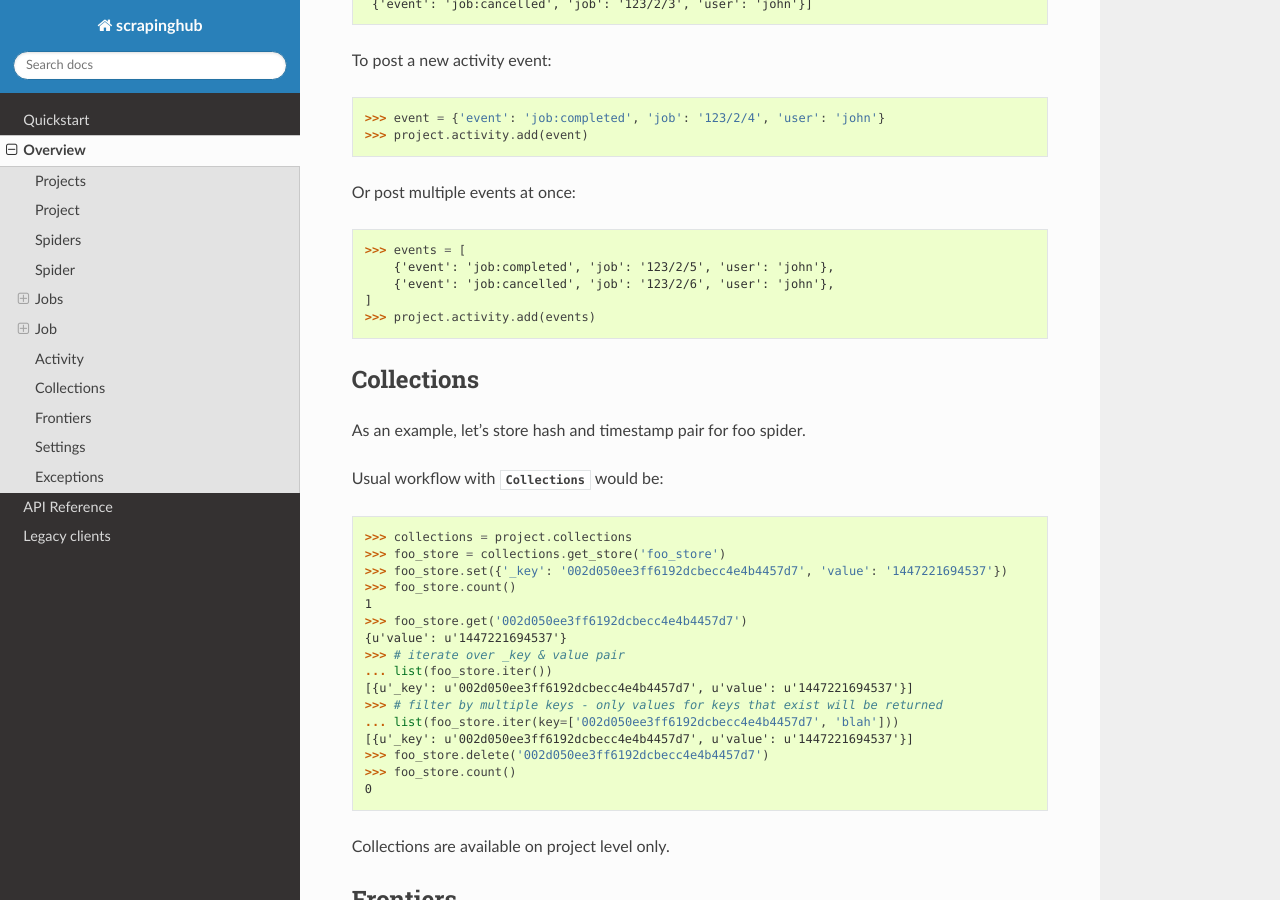
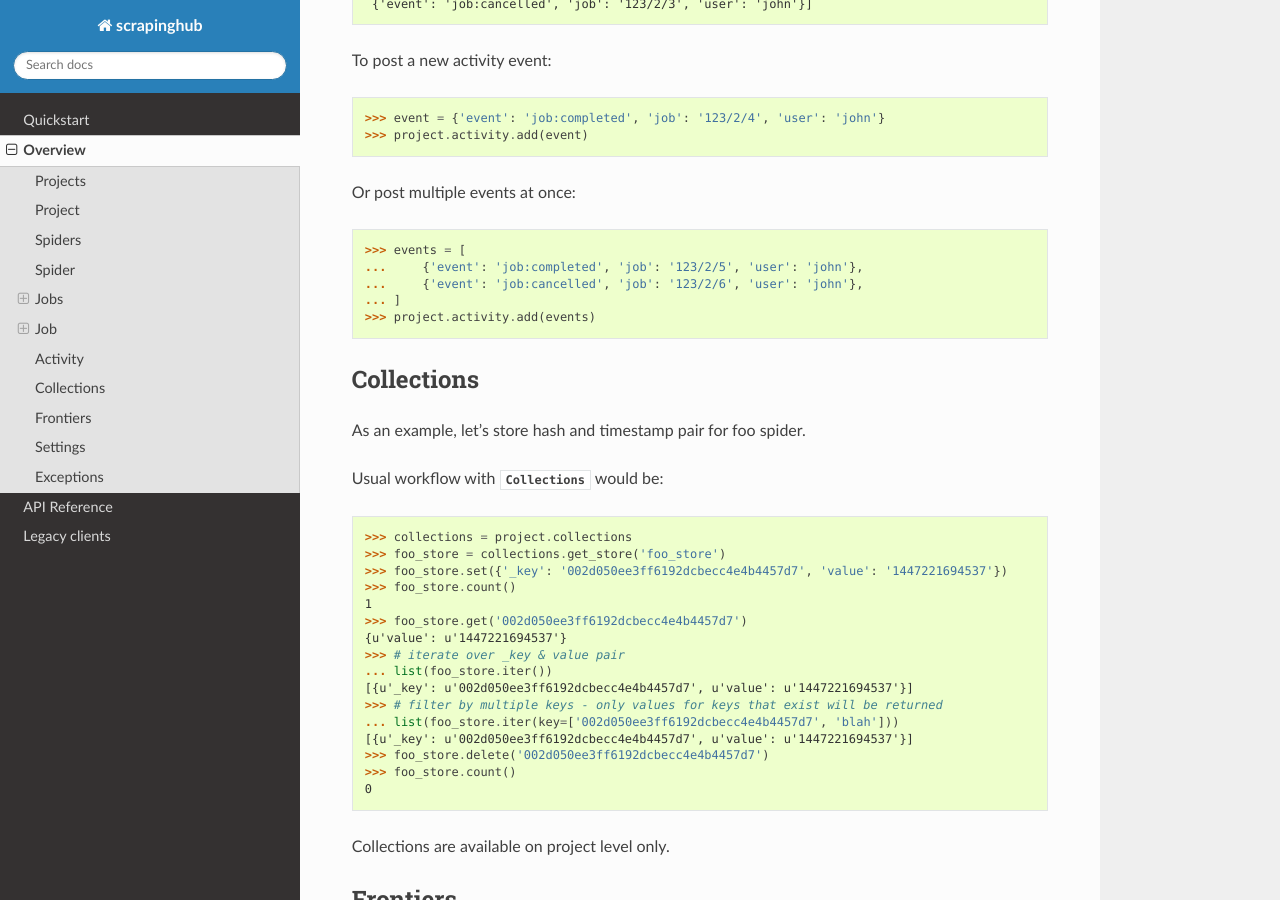
Before and after one commit to scrapinghub/python-scrapinghub, a Sphinx documentation site: the page built from docs/client/overview.rst, in a window 1280 px wide and 900 px high, scrolled down 8660 px. Built offline with Sphinx 7.4.7 and the Read the Docs theme 2.0.0, drawn with Linux system fonts in a browser that asks for light colours; some of the changed text lies outside the part shown.

Commit message:
Fix Python examples in documentation

```diff
--- a/docs/client/overview.rst
+++ b/docs/client/overview.rst
@@ -145,8 +145,8 @@ Scheduling logic supports different options, like
 
 For example, to run a new job for a given spider with custom params::
 
-    >>> job = spider.jobs.run(units=2, job_settings={'SETTING': 'VALUE'},
-        priority=1, add_tag=['tagA','tagB'], meta={'custom-data': 'val1'})
+    >>> job = spider.jobs.run(units=2, job_settings={'SETTING': 'VALUE'}, priority=1,
+    ...                       add_tag=['tagA','tagB'], meta={'custom-data': 'val1'})
 
 Note that if you run a job on project level, spider name is required::
 
@@ -192,7 +192,7 @@ ones::
     >>> job_summary = next(project.jobs.iter())
     >>> job_summary.get('spider', 'missing')
     'foo'
-    >>> jobs_summary = project.jobs.iter(jobmeta=['scheduled_by', ])
+    >>> jobs_summary = project.jobs.iter(jobmeta=['scheduled_by'])
     >>> job_summary = next(jobs_summary)
     >>> job_summary.get('scheduled_by', 'missing')
     'John'
@@ -422,9 +422,9 @@ To post a new activity event::
 Or post multiple events at once::
 
     >>> events = [
-        {'event': 'job:completed', 'job': '123/2/5', 'user': 'john'},
-        {'event': 'job:cancelled', 'job': '123/2/6', 'user': 'john'},
-    ]
+    ...     {'event': 'job:completed', 'job': '123/2/5', 'user': 'john'},
+    ...     {'event': 'job:cancelled', 'job': '123/2/6', 'user': 'john'},
+    ... ]
     >>> project.activity.add(events)
 
 
--- a/docs/quickstart.rst
+++ b/docs/quickstart.rst
@@ -36,7 +36,7 @@ Work with your projects::
 Run new jobs from the client::
 
     >>> project = client.get_project(123)
-    >>> project.jobs.run('spider1', job_args={'arg1':'val1'})
+    >>> project.jobs.run('spider1', job_args={'arg1': 'val1'})
     <scrapinghub.client.Job at 0x106ee12e8>>
 
 Access your jobs data::
```
Also changed, not shown: other parts of docs/client/overview.rst (+2 -2 lines), docs/legacy/hubstorage.rst (+4 -4 lines), 5 other files.
